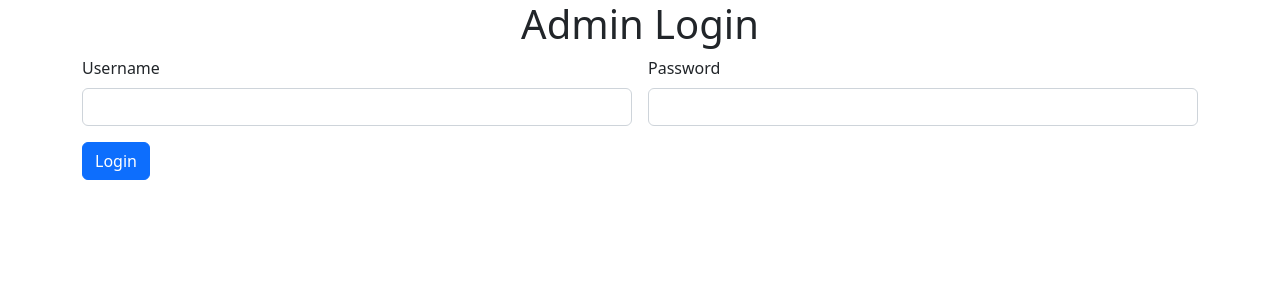
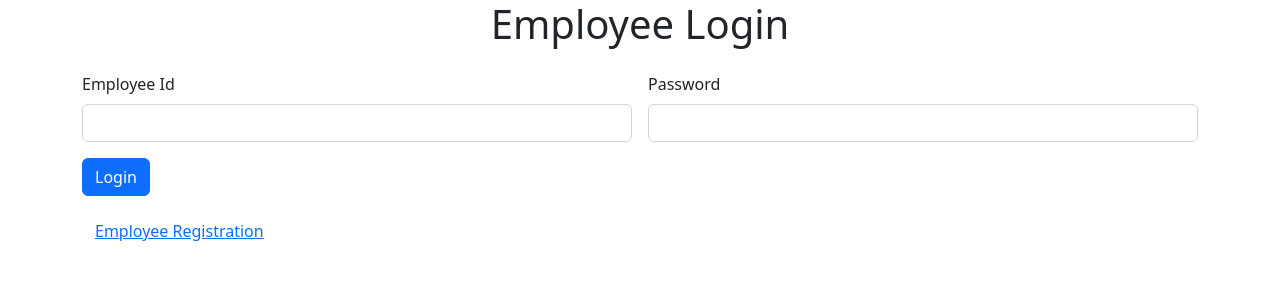
Before and after one commit to Asiyacm/nestdigitalAngularApp, an Angular app: page / in a window 1280 px wide. Shown: the top 300 px of the page. Built offline with nearby package versions, Linux system fonts and the light colour scheme.

Commit message:
employeePortal

```diff
--- a/src/app/app.component.html
+++ b/src/app/app.component.html
@@ -1,3 +1,3 @@
-<app-admin-login></app-admin-login>
+<app-employee-portal></app-employee-portal>
 
 <router-outlet></router-outlet>
--- a/src/app/app.module.ts
+++ b/src/app/app.module.ts
@@ -8,6 +8,7 @@
 import { GalleryComponent } from './gallery/gallery.component';
 import { ContactUsComponent } from './contact-us/contact-us.component';
 import { AdminLoginComponent } from './admin-login/admin-login.component';
+import { EmployeePortalComponent } from './employee-portal/employee-portal.component';
 
 @NgModule({
   declarations: [
@@ -16,7 +17,8 @@
     AboutUsComponent,
     GalleryComponent,
     ContactUsComponent,
-    AdminLoginComponent
+    AdminLoginComponent,
+    EmployeePortalComponent
   ],
   imports: [
     BrowserModule,
--- /dev/null
+++ b/src/app/employee-portal/employee-portal.component.html
@@ -0,0 +1,33 @@
+
+<div class="container">
+    <div class="row">
+        <div class="col col-12 col-sm-12 col-md-12 col-lg-12 col-xl-12 col-xxl-12">
+
+            <div class="row g-3">
+
+                <div class="col col-12 col-sm-12 col-md-12 col-lg-12 col-xl-12 col-xxl-12 text-center">
+                    <h1>Employee Login</h1>
+                </div>
+
+                <div class="col col-12 col-sm-6 col-md-6 col-lg-6 col-xl-6 col-xxl-6">
+                    <label for="" class="form-label">Employee Id</label>
+                    <input type="text" class="form-control">
+                </div>
+
+                <div class="col col-12 col-sm-6 col-md-6 col-lg-6 col-xl-6 col-xxl-6">
+                    <label for="" class="form-label">Password</label>
+                    <input type="password" class="form-control">
+                </div>
+
+                <div class="col col-12 col-sm-12 col-md-12 col-lg-12 col-xl-12 col-xxl-12">
+                    <button class="btn btn-primary">Login</button>
+                    </div>
+
+                    <div class="col col-12 col-sm-12 col-md-12 col-lg-12 col-xl-12 col-xxl-12">
+                    <button class="btn btn-link">Employee Registration</button>
+                    </div>
+
+                </div>
+            </div>
+    </div>
+</div>
```
Also changed, not shown: src/app/employee-portal/employee-portal.component.ts (added, +10 -0 lines), src/app/employee-portal/employee-portal.component.css (added).
